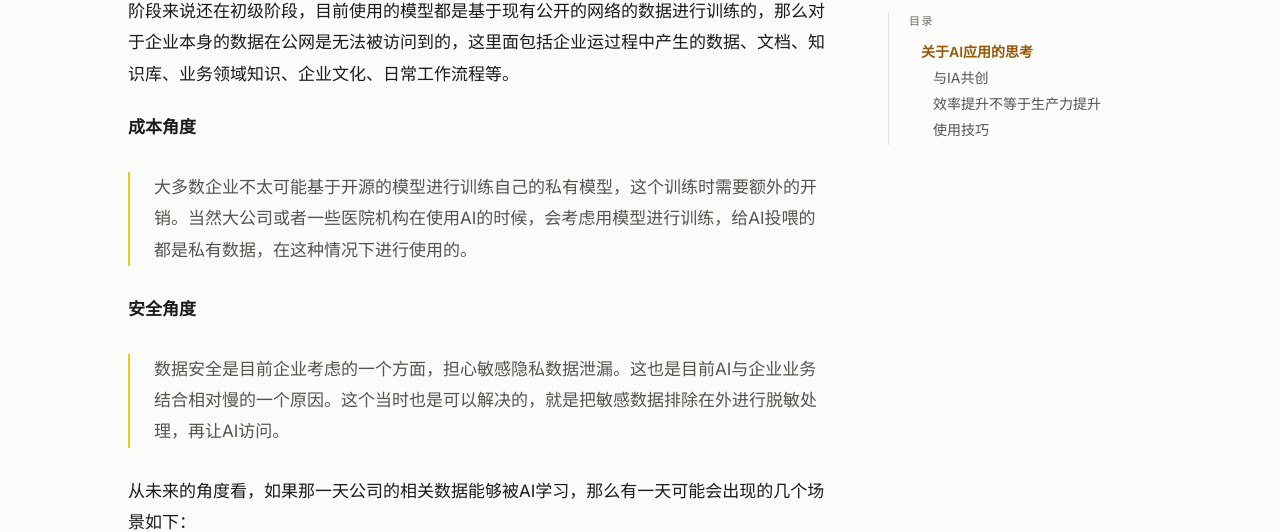
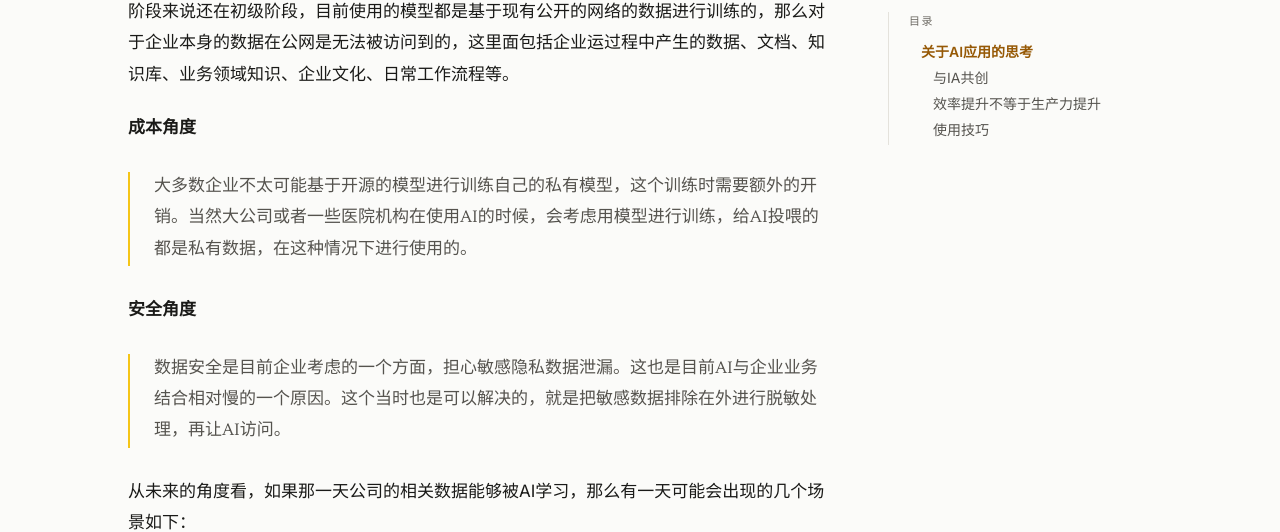
Before and after one commit to TaylorChen/TaylorChen.github.io, a Jekyll site: the page built from _posts/2025-08-02-关于AI应用的思考.md, in a window 1280 px wide and 1400 px high, scrolled down 869 px. Shown: the part 84-616 px from the top of the window. Built offline with Jekyll 4.4.1, drawn with Linux system fonts in a browser that asks for light colours; comment, search, counter and statistics services are not loaded.

Commit message:
标题与引用块改用中文楷体（系统字体栈，零加载成本）

```diff
--- a/assets/css/custom.css
+++ b/assets/css/custom.css
@@ -1,5 +1,5 @@
 /**
- * 小黄鸭 博客 —— 极简杂志排版
+ * AI即世界 博客 —— 极简杂志排版
  *
  * 设计原则：
  * 1. 用排版层级和细分割线建立结构，不用卡片和阴影。
@@ -1797,3 +1797,15 @@
     bottom: 1rem;
   }
 }
+
+/* ==================== 中文楷体：标题与引用 ==================== */
+/* 字体栈：仓耳今楷（本地已安装时优先）→ macOS/iOS 华文楷体 → Windows 楷体 → 回退主题衬线 */
+/* 纯系统字体，零网络加载成本；没有楷体的设备自动回退到原有衬线样式 */
+.post-content h1,
+.post-content h2,
+.post-content h3,
+.post-title,
+.posts-list .post-title,
+blockquote {
+  font-family: "TsangerJinKai02", "TsangerJinKai", "STKaiti", "KaiTi", "Kaiti SC", "TW-Kai", var(--font-serif);
+}
```
